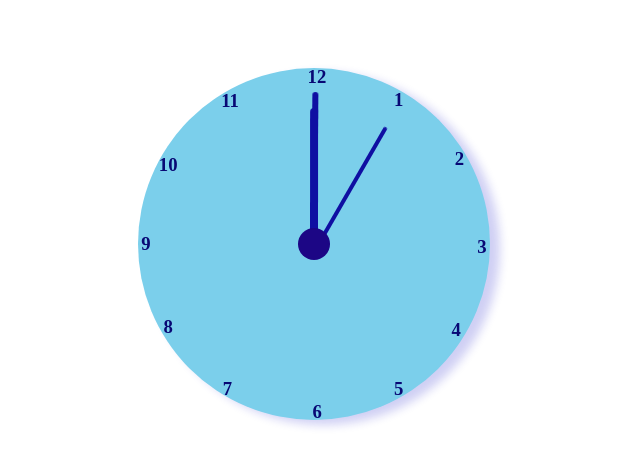
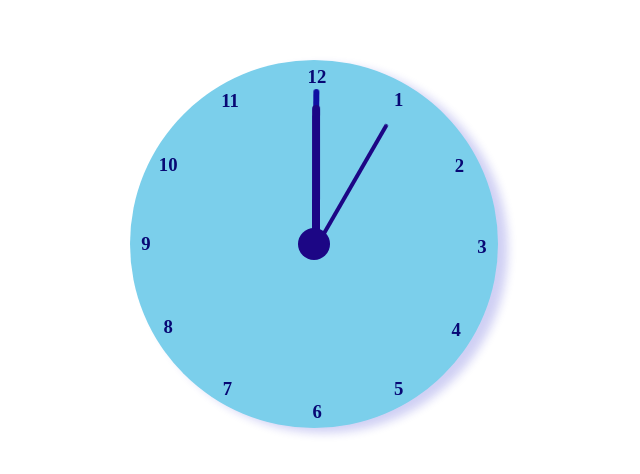
Before and after one commit to namrathashivaHS/Clock, a plain HTML site: page index.html in a window 1280 px wide. Shown: the part 156-630 px from the top of the page, without its empty margins (326-966 px from the left). Drawn offline with Linux system fonts and the light colour scheme.

Commit message:
added some padding to the numbers in the clock

```diff
--- a/style.css
+++ b/style.css
@@ -4,8 +4,8 @@
     box-sizing: border-box;
 }
 #out{
-    width:22rem;
-    height:22rem;
+    width:23rem;
+    height:23rem;
     background:rgb(123, 207, 235);
     border-radius: 50%;
     box-shadow: 10px 5px 10px rgba(18, 18, 199, 0.2);
@@ -38,11 +38,13 @@
     position:absolute;
     left:18.8rem;
     top:4rem;
+    padding-top: 7px;
 }
 #num3{
     position:absolute;
     top:9.5rem;
     left:20.2rem;
+
 }
 #num4{
     position: absolute;
@@ -91,6 +93,7 @@
 }
 h3{
     color: rgb(8, 8, 116);
+
 }
 #in{
     width:2rem;
@@ -110,8 +113,8 @@ h3{
     background:rgb(15, 15, 162);
     border-radius: 5px;
     position:absolute;
-    left:10.825rem;
-    top:1.5rem;
+    left:11.4rem;
+    top:1.8rem;
     animation: minutehand 3600s infinite;
     transform-origin:bottom center;
     animation-timing-function: linear;
@@ -123,11 +126,11 @@ h3{
 #n2{
     width:0.5rem;
     height:9rem;
-    background: rgb(15, 15, 162);
+    background: rgb(28, 6, 133);
     border-radius: 5px;
     position:absolute;
-    left:10.75rem;
-    top:2.5rem;
+    left:11.35rem;
+    top:2.8rem;
     animation: hourhand 43200s infinite;
     transform-origin:bottom center;
     animation-timing-function: linear;
@@ -139,11 +142,11 @@ h3{
 #n3{
     width:0.25rem;
     height:9rem;
-    background: rgb(15, 15, 162);
+    background: rgb(28, 6, 133);
     border-radius: 5px;
     position:absolute;
-    left:10.875rem;
-    top:2.5rem;
+    left:11.46rem;
+    top:2.8rem;
     animation: sechand 60s infinite;
     transform-origin:bottom center;
     animation-timing-function: linear;
```
